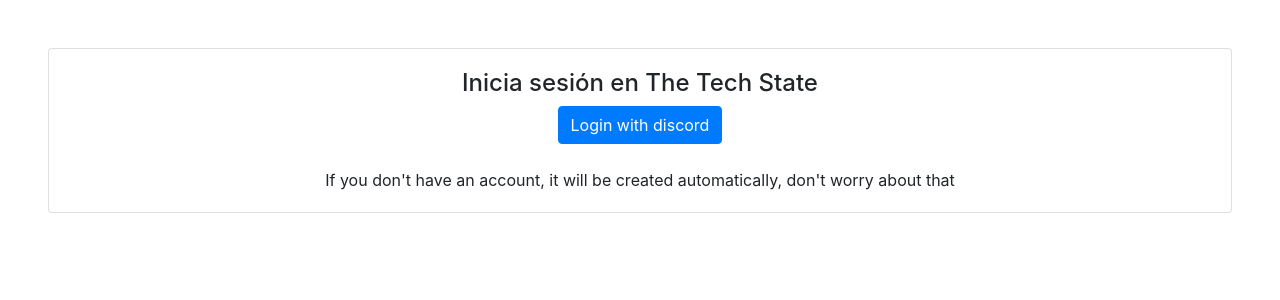
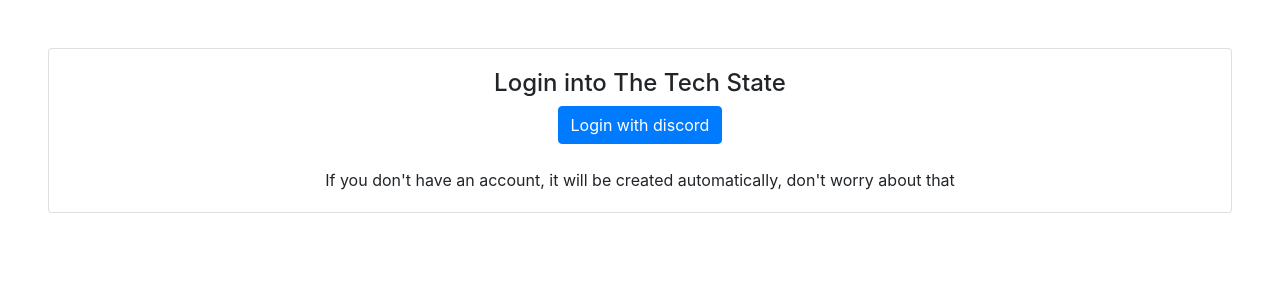
Before and after one commit to AndresQuiVal/the-tech-state, a Django app: page /users/login/ in a window 1280 px wide. Shown: the part 56-356 px from the top of the page. Run offline with Django 3.2, Linux system fonts and the light colour scheme; some libraries are stand-ins or nearby versions.

Commit message:
Translated app parts

```diff
--- a/blog/templates/blog/index.html
+++ b/blog/templates/blog/index.html
@@ -25,7 +25,7 @@
             {% endfor %}
         {% else %}
             <div>
-                <h5>No hay posts aun, feed actualizado</h5>
+                <h5>No posts yet, feed updated</h5>
             </div>
         {% endif %}
     </div>
--- a/users/templates/users/login.html
+++ b/users/templates/users/login.html
@@ -4,7 +4,7 @@
 {% block body %}
 <div class="card m-5">
     <div class="card-body text-center">
-        <h4>Inicia sesi&oacute;n en The Tech State</h4>
+        <h4>Login into The Tech State</h4>
         <button class="btn btn-primary" id="discord-btn">
           Login with discord
         </button>
```
